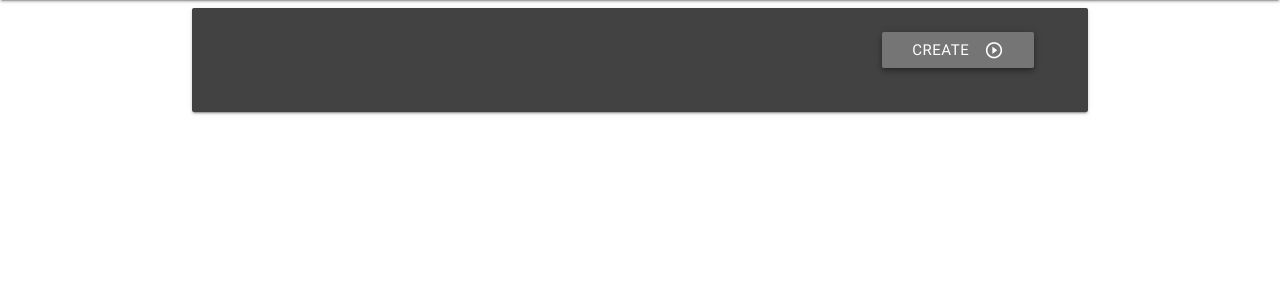
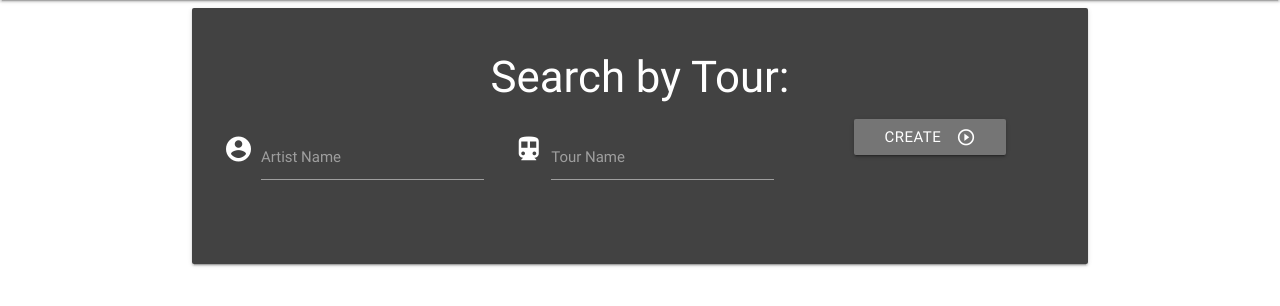
Before and after one commit to carsonclarke570/BrickHack4, a Flask app: page / in a window 1280 px wide. Shown: the part 64-370 px from the top of the page. Run offline with Flask 2, Linux system fonts and the light colour scheme; some libraries are stand-ins or nearby versions.

Commit message:
-Made search form (non-functional)

```diff
--- a/gigbag/templates/index.html
+++ b/gigbag/templates/index.html
@@ -22,13 +22,34 @@
       <div class="container">
         <div class="card-panel grey darken-3 white-text center-align">
           <div class="row">
-            <form class="col s12 m12 l12 xl12">
+            <h3>Search by Tour:</h3>
+            <form class="col s12">
+              <div class="row">
+                <div class="input-field col s4">
+                  <i class="material-icons prefix">account_circle</i>
+                  <input id="icon_artist" type="text" class="validate">
+                  <label for="icon_artist">Artist Name</label>
+                </div>
+                <div class="input-field col s4">
+                  <i class="material-icons prefix">directions_transit</i>
+                  <input id="icon_tour" type="text" class="validate">
+                  <label for="icon_tour">Tour Name</label>
+                </div>
+                <div class="col s4">
+                  <a href="authorize" class="btn grey darken-1 waves-effect waves-light" type="submit" name="action">
+                    <i class="large material-icons right">play_circle_outline</i>CREATE
+                  </a>
+                </div>
+              </div>
+            </form>
+            <!--form class="col s12 m12 l12 xl12">
               <div class="col push-s19 push-m9 push-l9 push-xl9 s2 m2 l2 xl3">
                 <a href="authorize" class="btn grey darken-1 waves-effect waves-light z-depth-2" type="submit" name="action">
                   <i class="large material-icons right">play_circle_outline</i>CREATE
                 </a>
               </div>
-            </form>
+            </form-->
+
           </div>
         </div>
       </div>
--- a/gigbag/templates/success.html
+++ b/gigbag/templates/success.html
@@ -19,7 +19,6 @@
           <a href="index.html" class="brand-logo left" style="margin-left:20px">Gig Bag</a>
         </div>
       </nav>
-      <h1 style="margin-left:20px">Added:</h1>
       <ul class="collection">
         {% for s in context %}
           <li class="collection-item avatar">
```
